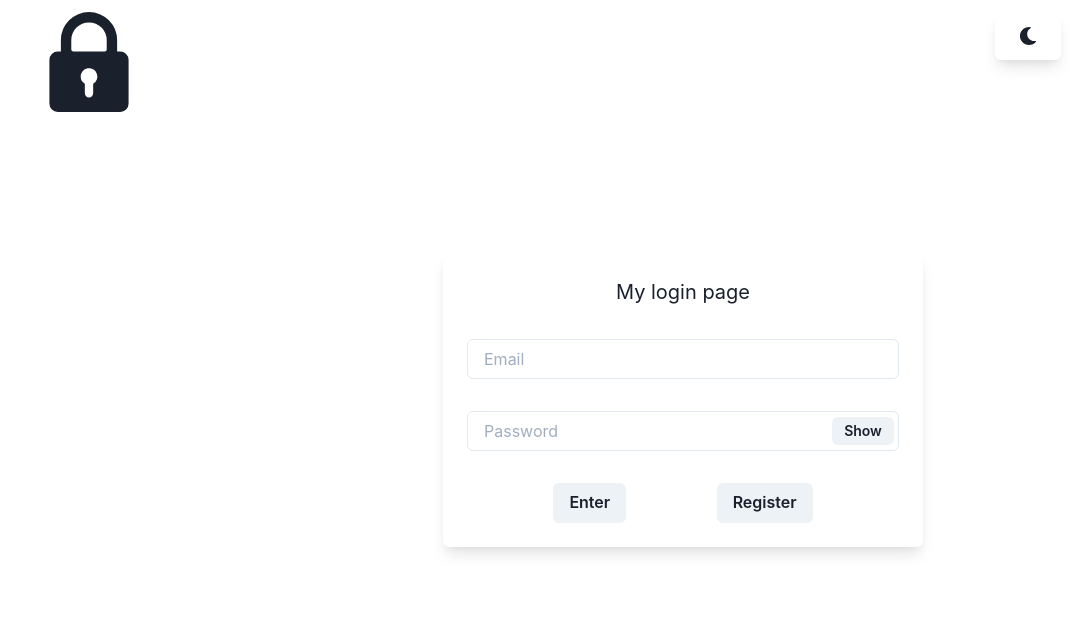
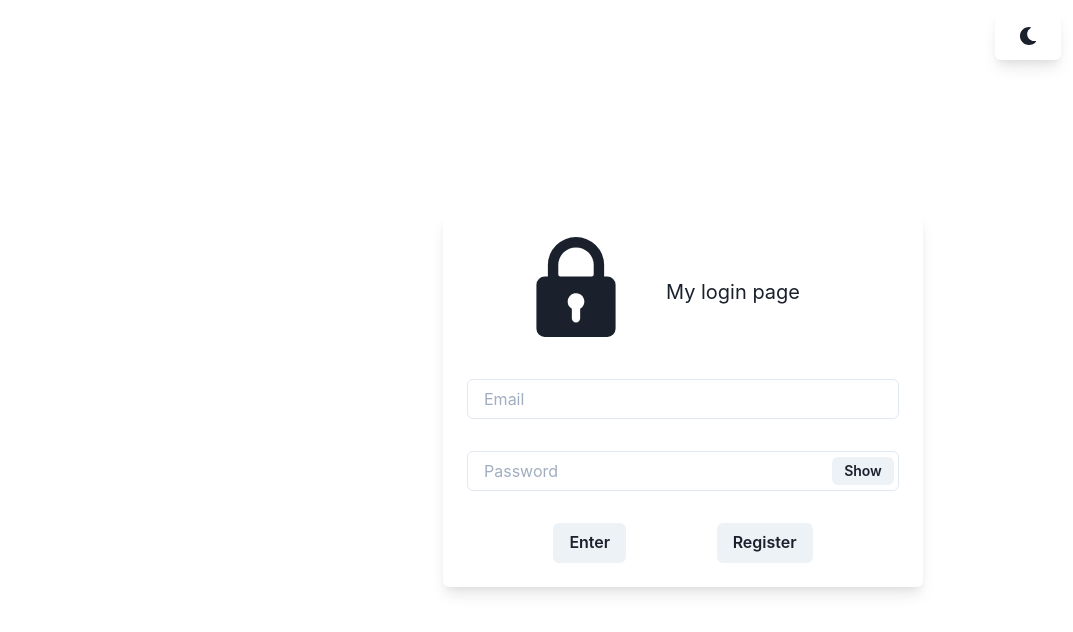
Before and after one commit to joaopedev/login-page, a React (Create React App) app: page / in a window 1280 px wide. Shown: the top 632 px of the page, without its empty margins (207-1280 px from the left). Built offline with nearby package versions, Linux system fonts and the light colour scheme.

Commit message:
packages for aplication

```diff
--- a/package.json
+++ b/package.json
@@ -14,7 +14,9 @@
     "@types/node": "^12.20.43",
     "@types/react": "^16.14.22",
     "@types/react-dom": "^16.9.14",
+    "@types/react-router-dom": "^5.3.3",
     "framer-motion": "^4.1.17",
+    "node-postgres": "^0.6.2",
     "react": "^17.0.2",
     "react-dom": "^17.0.2",
     "react-icons": "^3.11.0",
--- a/src/App.tsx
+++ b/src/App.tsx
@@ -13,6 +13,8 @@ import {
   VStack,
   InputGroup,
   InputRightElement,
+  Spacer,
+  Flex,
 } from "@chakra-ui/react"
 import { ColorModeSwitcher } from "./ColorModeSwitcher"
 import { SearchIcon, LockIcon } from '@chakra-ui/icons'
@@ -27,17 +29,17 @@ export const App = () => {
     <ChakraProvider theme={theme}>
       <Grid templateColumns="1fr 480px 480px 1fr" gap={5} minH="100vh" p={3}>
         <GridItem w='100%' h='100%'></GridItem>
-        <GridItem display='flex' justifyContent='flex-end' w='100%' h='100%'>
-          <Box display='flex' align-items='flex-end' justify-content='flex-end' boxSize='sm'>
-           <LockIcon w='100px' h='100px'></LockIcon>
-          </Box>
+        <GridItem>
         </GridItem>
         <GridItem display='grid' alignContent='center' w='100%' h="100%">
           <Box textAlign="right" fontSize="xl" boxShadow='lg' p='6' rounded='md'>
             <VStack spacing={8}>
-              <Text>
+              <Box display='flex' justifyContent='space-between'>
+              <LockIcon w='100px' h='100px'></LockIcon>
+              <Text p={10} display='flex' alignItems='center'>
                 My login page
               </Text>
+              </Box>
               <InputGroup>
                 <Input placeholder="Email" />
               </InputGroup>
--- a/src/index.tsx
+++ b/src/index.tsx
@@ -2,7 +2,6 @@ import { ColorModeScript } from "@chakra-ui/react"
 import * as React from "react"
 import ReactDOM from "react-dom"
 import { App } from "./App"
-import reportWebVitals from "./reportWebVitals"
 import * as serviceWorker from "./serviceWorker"
 
 ReactDOM.render(
@@ -17,8 +16,3 @@ ReactDOM.render(
 // unregister() to register() below. Note this comes with some pitfalls.
 // Learn more about service workers: https://cra.link/PWA
 serviceWorker.unregister()
-
-// If you want to start measuring performance in your app, pass a function
-// to log results (for example: reportWebVitals(console.log))
-// or send to an analytics endpoint. Learn more: https://bit.ly/CRA-vitals
-reportWebVitals()
--- a/src/reportWebVitals.ts
+++ /dev/null
@@ -1,15 +0,0 @@
-import { ReportHandler } from "web-vitals"
-
-const reportWebVitals = (onPerfEntry?: ReportHandler) => {
-  if (onPerfEntry && onPerfEntry instanceof Function) {
-    import("web-vitals").then(({ getCLS, getFID, getFCP, getLCP, getTTFB }) => {
-      getCLS(onPerfEntry)
-      getFID(onPerfEntry)
-      getFCP(onPerfEntry)
-      getLCP(onPerfEntry)
-      getTTFB(onPerfEntry)
-    })
-  }
-}
-
-export default reportWebVitals
```
Also changed, not shown: src/logo.svg (deleted), 1 other file (tests, documents, lock files or other folders).
